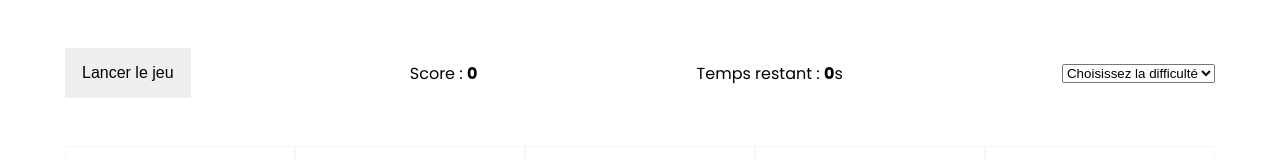
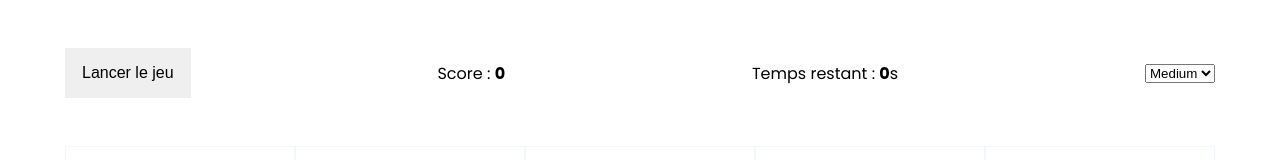
Before and after one commit to melvinlemoine/whack-a-mole, a plain HTML site: page index.html in a window 1280 px wide. Drawn offline with nearby package versions, Linux system fonts and the light colour scheme.

Commit message:
Translated difficulties

```diff
--- a/index.html
+++ b/index.html
@@ -61,10 +61,10 @@
           <p class="stats__score">Score : <span id="score" class="bold">0</span></p>
           <p class="stats__score">Temps restant : <span id="timer" class="bold">0</span>s</p>
           <select class="stats__difficlty_select" id="difficultySelector">
-            <option selected disabled>Choisissez la difficulté</option>
-            <option value="easy">Facile</option>
-            <option value="normal">Modéré</option>
+            <option value="easy">Easy</option>
+            <option value="normal" selected>Medium</option>
             <option value="hard">Hard</option>
+            <option value="hell">Hell</option>
           </select>
         </div>
         <div class="grid" id="grid">
```
